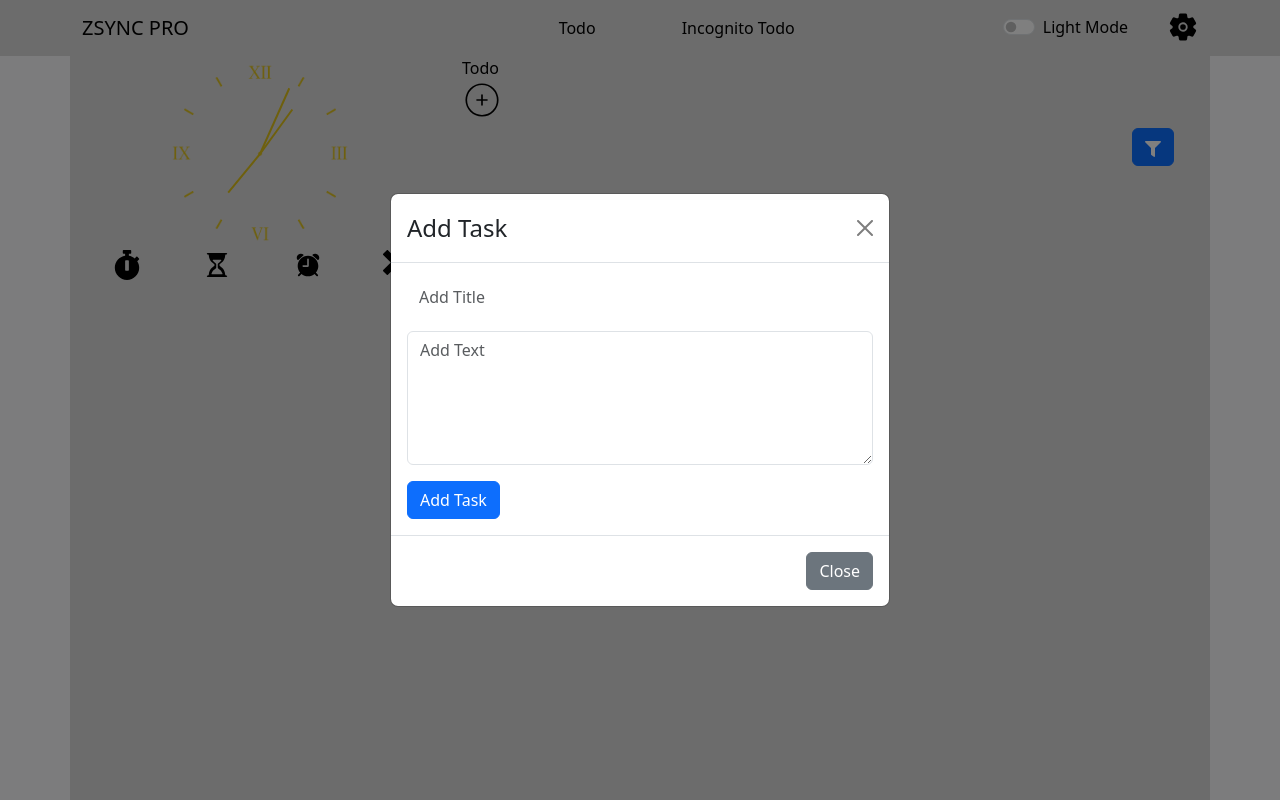
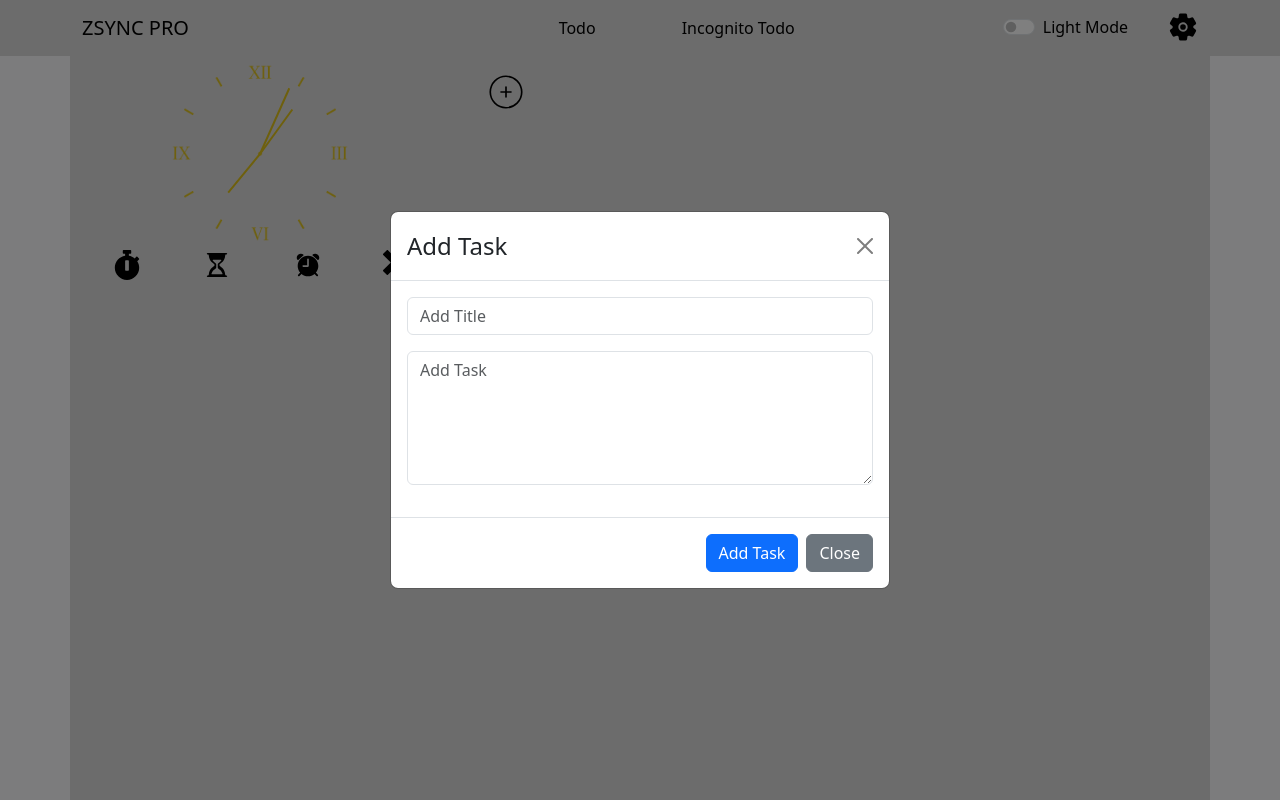
Before and after one commit to AakashGaur03/ZSYNC_PRO, a React (Vite) app: page / in a window 1280 px wide. Both pictures are taken after a click on the icon 482 px from the left and 100 px from the top of the page. Built offline with nearby package versions, Linux system fonts and the light colour scheme.

Commit message:
Updates Recently Deleted Modal and Todo

```diff
--- a/src/components/Todo.jsx
+++ b/src/components/Todo.jsx
@@ -1,171 +1,7 @@
-// import React, { useEffect, useState } from "react";
-// import { Button, Form, InputGroup,Dropdown } from "react-bootstrap";
-// import { FaTrash, FaEdit, FaStar, FaFilter } from "react-icons/fa";
-
-// const Todo = () => {
-//   const [newTask, setNewTask] = useState("");
-//   const [tasks, setTasks] = useState(
-//     JSON.parse(localStorage.getItem("taskArray"))
-//       ? JSON.parse(localStorage.getItem("taskArray"))
-//       : []
-//   );
-//   const [editingTaskId, setEditingTaskId] = useState(null);
-//   const [selectedFilter,setSelectedFilter]=useState("All");
-
-//   useEffect(() => {
-//     const storedTask = JSON.parse(localStorage.getItem("taskArray")) || [];
-//     setTasks(storedTask);
-//   }, []);
-
-//   useEffect(() => {
-//     localStorage.setItem("taskArray", JSON.stringify(tasks));
-//   }, [tasks]);
-
-//   const filteredTasks=tasks.filter((task)=>{
-//     switch (selectedFilter) {
-//       case "All":
-//         return true;
-//       case "Important":
-//         return task.important;
-//       case "Completed":
-//         return task.completed;
-//       case "UnCompleted":
-//         return !task.completed;
-
-//       default:
-//         return true;
-//     }
-//   })
-
-//   const addTask = () => {
-//     if (newTask.trim() !== "") {
-//       const currentTime=new Date(Date.now()).toLocaleString();
-//       setTasks([{ id: Date.now(), text: newTask, completed: false,important:false,createdAt:currentTime,deletedAt:null }, ...tasks]);
-//       setNewTask("");
-//     }
-//   };
-//   const toggleTaskStatus = (taskId) => {
-//     const updatedTasks = tasks.map((task) =>
-//       task.id === taskId ? { ...task, completed: !task.completed } : task
-//     );
-//     setTasks(updatedTasks);
-//   };
-//   const toggleImportantStatus = (taskId) => {
-//     const updatedTasks = tasks.map((task) =>
-//       task.id === taskId ? { ...task, important: !task.important } : task
-//     );
-//     setTasks(updatedTasks);
-//   };
-//   const removeTask = (taskId) => {
-//     const updatedTasks = tasks.map((task) =>
-//     task.id === taskId ? {...task,deletedAt:new Date(Date.now()).toLocaleString()}:task);
-//     setTasks(updatedTasks);
-//   };
-//   const editTask = (taskId) => {
-//     setEditingTaskId(taskId);
-//     const taskToEdit = tasks.find((task) => task.id === taskId);
-//     if (taskToEdit) {
-//       setNewTask(taskToEdit.text);
-//     }
-//   };
-//   const saveEditing = () => {
-//     const updatedTask = tasks.map((task) =>
-//       task.id === editingTaskId ? { ...task, text: newTask } : task
-//     );
-//     setTasks(updatedTask);
-//     setEditingTaskId(null);
-//     setNewTask("");
-//   };
-//   return (
-//     <>
-//       <div>Todo</div>
-//       <InputGroup className="mb-3">
-//         <Form.Control
-//           type="text"
-//           value={newTask}
-//           onChange={(e) => {
-//             setNewTask(e.target.value);
-//           }}
-//           placeholder="Add Task"
-//           aria-label=""
-//           aria-describedby="addTask"
-//         />
-//         <Button
-//           variant="primary"
-//           id=""
-//           onClick={editingTaskId ? saveEditing : addTask}
-//         >
-//           {editingTaskId ? "Save Task" : "Add Task"}
-//         </Button>
-//       </InputGroup>
-
-//       <div className="pt-2 pb-3 text-end me-4">
-//       <Dropdown>
-//       <Dropdown.Toggle id="dropdown-basic">
-//         <FaFilter />
-//       </Dropdown.Toggle>
-
-//       <Dropdown.Menu>
-//         <Dropdown.Item className={`${selectedFilter==="All"?"filterdropdownActive" :""}`} onClick={()=> setSelectedFilter("All")}>All</Dropdown.Item>
-//         <Dropdown.Item className={`${selectedFilter==="Important"?"filterdropdownActive" :""}`} onClick={()=> setSelectedFilter("Important")}>Important</Dropdown.Item>
-//         <Dropdown.Item className={`${selectedFilter==="Completed"?"filterdropdownActive" :""}`} onClick={()=> setSelectedFilter("Completed")}>Completed</Dropdown.Item>
-//         <Dropdown.Item className={`${selectedFilter==="UnCompleted"?"filterdropdownActive" :""}`} onClick={()=> setSelectedFilter("UnCompleted")}>UnCompleted</Dropdown.Item>
-//       </Dropdown.Menu>
-//     </Dropdown>
-//       </div>
-//       {/* <div>{newTask}</div> */}
-//       <ul style={{ overflowY: "auto", maxHeight: "75vh" }}>
-//         {filteredTasks.map((task) => {
-//           return (task.deletedAt === null || task.deletedAt === undefined) &&
-//           <li key={task.id} style={{ display: "flex" }}>
-//             <div style={{ width: "80%" }}>
-//               <span
-//               className={`fw-bold fs-5`}
-//                 style={{
-//                   textDecoration: task.completed ? "line-through" : "none",
-//                   color: task.important ? "gold" : "inherit",
-//                 }}
-//               >
-//                 {task.text}
-//               </span>
-//             </div>
-//             <Form.Check
-//               className="me-3"
-//               checked={task.completed}
-//               onChange={() => toggleTaskStatus(task.id)}
-//             />
-//             <FaStar
-//               size={20}
-//               className={`me-3 cursorPointer ${
-//                 task.important ? "starpriority" : ""
-//               }`}
-//               checked={task.important}
-//               onClick={() => toggleImportantStatus(task.id)}
-//             />
-//             <FaEdit
-//               size={20}
-//               className="me-3 cursorPointer"
-//               onClick={() => editTask(task.id)}
-//             />
-//             <FaTrash
-//               size={20}
-//               className="me-3 cursorPointer"
-//               onClick={() => removeTask(task.id)}
-//             />
-//           </li>
-//         })}
-//       </ul>
-//     </>
-//   );
-// };
-
-// export default Todo;
-
 import React, { useEffect, useState } from "react";
-import { Button, Form, InputGroup, Dropdown } from "react-bootstrap";
+import { Button, Form, InputGroup, Dropdown, Modal } from "react-bootstrap";
 import { FaTrash, FaEdit, FaStar, FaFilter } from "react-icons/fa";
 import { CiCirclePlus } from "react-icons/ci";
-import Modal from "react-bootstrap/Modal";
 
 const Todo = () => {
   const [newTaskTitle, setNewTaskTitle] = useState("");
@@ -175,15 +11,18 @@ const Todo = () => {
       ? JSON.parse(localStorage.getItem("taskArray"))
       : []
   );
-
-  const [showAddTodo, setShowAddTodo] = useState(false);
+  const [viewTask, setViewTask] = useState(false);
+  const [viewedTask, setViewedTask] = useState(null);
   const [editingTaskId, setEditingTaskId] = useState(null);
   const [selectedFilter, setSelectedFilter] = useState("All");
+  const [showAddTodo, setShowAddTodo] = useState(false);
   const [modalTitle, setModalTitle] = useState("Add Task");
-  const handleShowAddTodo = () => {
-    setModalTitle("Add Task");
-    setShowAddTodo(true);
+
+  const handleViewTask = (task) => {
+    setViewedTask(task);
+    setViewTask(true);
   };
+
   useEffect(() => {
     const storedTask = JSON.parse(localStorage.getItem("taskArray")) || [];
     setTasks(storedTask);
@@ -226,23 +65,21 @@ const Todo = () => {
       ]);
       setNewTaskTitle("");
       setNewTask("");
+      setShowAddTodo(false);
     }
   };
-
   const toggleTaskStatus = (taskId) => {
     const updatedTasks = tasks.map((task) =>
       task.id === taskId ? { ...task, completed: !task.completed } : task
     );
     setTasks(updatedTasks);
   };
-
   const toggleImportantStatus = (taskId) => {
     const updatedTasks = tasks.map((task) =>
       task.id === taskId ? { ...task, important: !task.important } : task
     );
     setTasks(updatedTasks);
   };
-
   const removeTask = (taskId) => {
     const updatedTasks = tasks.map((task) =>
       task.id === taskId
@@ -251,18 +88,16 @@ const Todo = () => {
     );
     setTasks(updatedTasks);
   };
-
   const editTask = (taskId) => {
     setEditingTaskId(taskId);
     const taskToEdit = tasks.find((task) => task.id === taskId);
     if (taskToEdit) {
       setNewTaskTitle(taskToEdit.title);
       setNewTask(taskToEdit.text);
-      setModalTitle("Edit Task"); // Set the modal title for editing
-      setShowAddTodo(true); // Open the modal for editing
+      setModalTitle("Edit Task");
+      setShowAddTodo(true);
     }
   };
-
   const saveEditing = () => {
     const updatedTask = tasks.map((task) =>
       task.id === editingTaskId
@@ -273,58 +108,22 @@ const Todo = () => {
     setEditingTaskId(null);
     setNewTaskTitle("");
     setNewTask("");
+    setShowAddTodo(false);
   };
-
   return (
     <>
-      <div>Todo</div>
-
-      <CiCirclePlus size={40} onClick={() => setShowAddTodo(true)} />
-
-      <Modal show={showAddTodo} onHide={() => setShowAddTodo(false)} centered>
-        <Modal.Header closeButton>
-          <Modal.Title>{modalTitle}</Modal.Title>
-        </Modal.Header>
-        <Modal.Body>
-          <InputGroup className="mb-3 ">
-            <Form.Control
-            className="border-0"
-              type="text"
-              value={newTaskTitle}
-              onChange={(e) => setNewTaskTitle(e.target.value)}
-              placeholder="Add Title"
-              aria-label=""
-              aria-describedby="addTask"
+      {/* <div className="fs-4">Add Todo</div> */}
+      <div className="d-flex justify-content-between mx-4 mt-3">
+        <div className="align-self-center">
+          <CiCirclePlus
+            size={40}
+            onClick={() => setShowAddTodo(true)}
+            className="cursorPointer"
           />
-          </InputGroup>
-          <InputGroup className="mb-3">
-            <Form.Control
-            as="textarea"
-            rows={5}
-              type="text"
-              value={newTask}
-              onChange={(e) => setNewTask(e.target.value)}
-              placeholder="Add Text"
-              aria-label=""
-              aria-describedby="addTask"
-            />
-          </InputGroup>
-          <Button
-            variant="primary"
-            id=""
-            onClick={editingTaskId ? saveEditing : addTask}
-          >
-            {editingTaskId ? "Save Task" : "Add Task"}
-          </Button>
-        </Modal.Body>
-        <Modal.Footer>
-          <Button variant="secondary" onClick={() => setShowAddTodo(false)}>
-            Close
-          </Button>
-        </Modal.Footer>
-      </Modal>
+        </div>
 
         <div className="pt-2 pb-3 text-end me-4">
+          {tasks.some((task) => task.deletedAt == null) && (
             <Dropdown>
               <Dropdown.Toggle id="dropdown-basic">
                 <FaFilter />
@@ -357,7 +156,9 @@ const Todo = () => {
                 </Dropdown.Item>
                 <Dropdown.Item
                   className={`${
-                selectedFilter === "UnCompleted" ? "filterdropdownActive" : ""
+                    selectedFilter === "UnCompleted"
+                      ? "filterdropdownActive"
+                      : ""
                   }`}
                   onClick={() => setSelectedFilter("UnCompleted")}
                 >
@@ -365,14 +166,84 @@ const Todo = () => {
                 </Dropdown.Item>
               </Dropdown.Menu>
             </Dropdown>
+          )}
         </div>
+      </div>
+      <Modal show={showAddTodo} onHide={() => setShowAddTodo(false)} centered>
+        <Modal.Header closeButton>
+          <Modal.Title>{modalTitle}</Modal.Title>
+        </Modal.Header>
+        <Modal.Body>
+          <InputGroup className="mb-3">
+            <Form.Control
+              className="inputAddTodo"
+              type="text"
+              value={newTaskTitle}
+              onChange={(e) => {
+                setNewTaskTitle(e.target.value);
+              }}
+              placeholder="Add Title"
+              aria-label=""
+              aria-describedby="addTask"
+            />
+          </InputGroup>
+          <InputGroup className="mb-3">
+            <Form.Control
+              className="inputAddTodo"
+              as="textarea"
+              rows={5}
+              type="text"
+              value={newTask}
+              onChange={(e) => {
+                setNewTask(e.target.value);
+              }}
+              placeholder="Add Task"
+            ></Form.Control>
+          </InputGroup>
+        </Modal.Body>
+        <Modal.Footer>
+          <Button
+            variant="primary"
+            id=""
+            onClick={editingTaskId ? saveEditing : addTask}
+          >
+            {editingTaskId ? "Save Task" : "Add Task"}
+          </Button>
+          <Button variant="secondary" onClick={() => setShowAddTodo(false)}>
+            Close
+          </Button>
+          {/* <Button variant="primary" onClick={() => setShowAddTodo(false)}>
+            Save Changes
+          </Button> */}
+        </Modal.Footer>
+      </Modal>
 
+      <Modal show={viewTask} onHide={() => setViewTask(false)}>
+        {/* <Modal.Header closeButton> */}
+        <Modal.Title className="text-center mt-4 mb-4">
+          <strong>{viewedTask ? viewedTask.title.toUpperCase() : ""}</strong>
+        </Modal.Title>
+        {/* </Modal.Header> */}
+        <Modal.Body className="ms-3 fs-5 mb-5">
+          {viewedTask ? viewedTask.text : ""}
+        </Modal.Body>
+        {/* <Modal.Footer> */}
+        <Button variant="secondary" onClick={() => setViewTask(false)}>
+          Close
+        </Button>
+        {/* </Modal.Footer> */}
+      </Modal>
+
+      {/* <div>{newTask}</div> */}
       <ul style={{ overflowY: "auto", maxHeight: "75vh" }}>
         {filteredTasks.map((task) => {
           return (
             (task.deletedAt === null || task.deletedAt === undefined) && (
               <li key={task.id} style={{ display: "flex" }}>
-                <div style={{ width: "80%" }}>
+                <div
+                  style={{ width: "80%" }}
+                  onClick={() => handleViewTask(task)}
+                >
                   <span
                     className={`fw-bold fs-5`}
                     style={{
--- a/src/index.css
+++ b/src/index.css
@@ -113,3 +113,9 @@
 .filterdropdownActive{
   background-color: blue;
 }
+/* .inputAddTodo{
+  border: 0;
+} */
+.inputAddTodo:focus{
+  box-shadow: none  ;
+}
```
Also changed, not shown: src/components/RecentlyDeletedModal.jsx (+16 -3 lines). Lines whose indentation alone changed are shown as unchanged.
